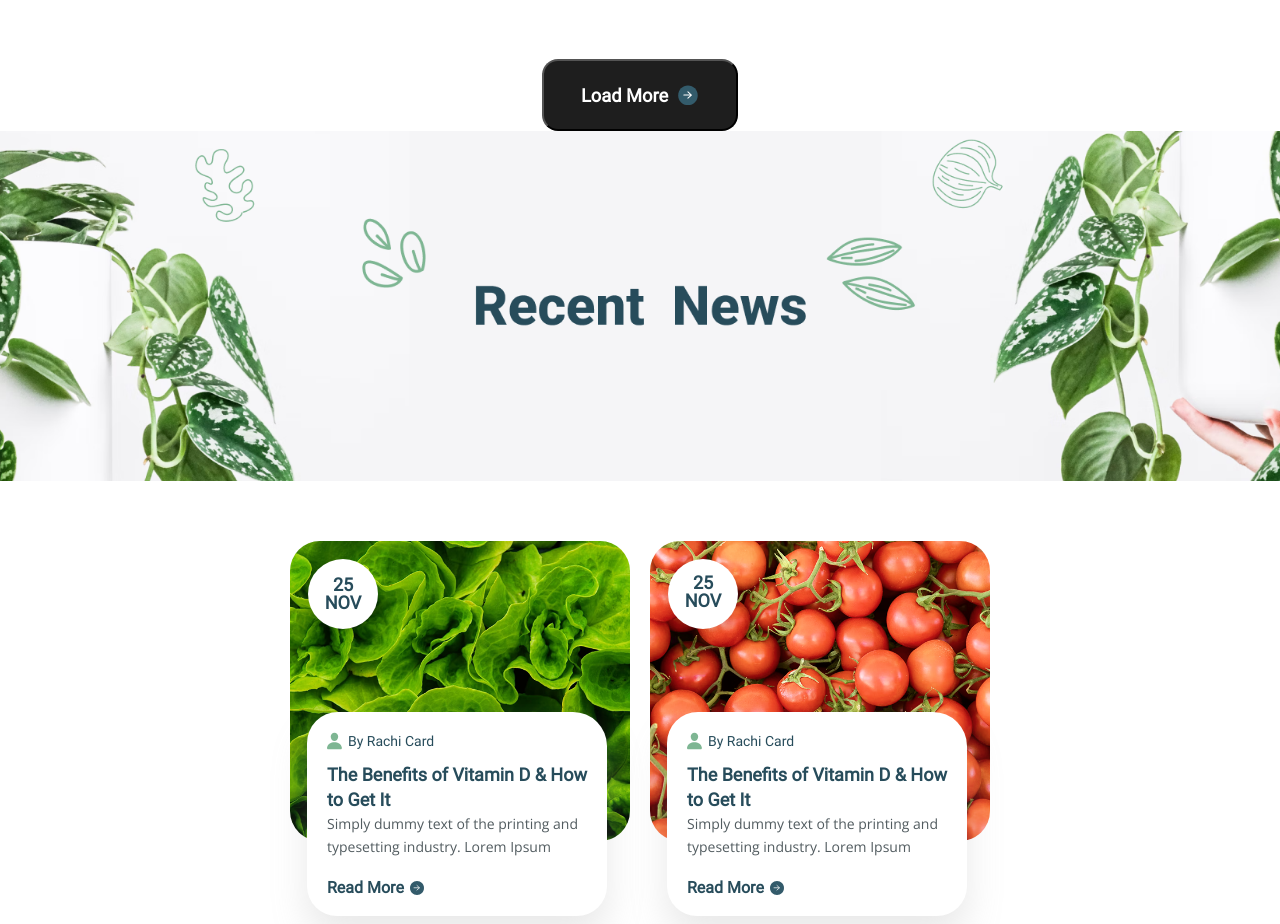
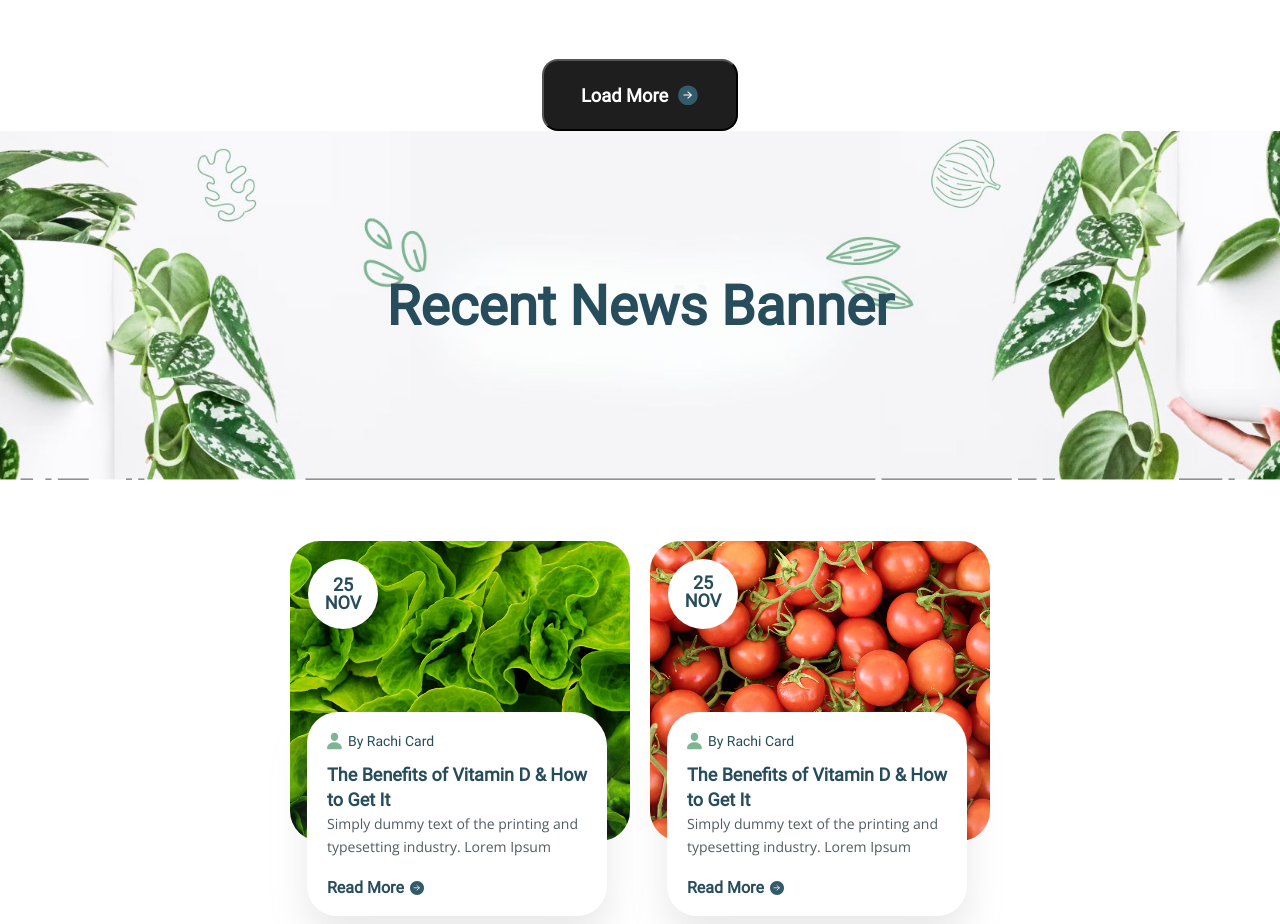
Before and after one commit to ravlikk/proj-organick, a website built with Vite: page src/index.html in a window 1280 px wide. Shown: the part 1960-2884 px from the top of the page. Built offline with nearby package versions, Linux system fonts and the light colour scheme; files whose address does not match are found by name.

Commit message:
Blog update

```diff
--- a/src/html/blog/blog.html
+++ b/src/html/blog/blog.html
@@ -1,8 +1,8 @@
 
 <section class="blog-section">
-        <h2>
-            <img src="../../image/blog-post/Recent-news-banner/Recent news.png" alt="Recent News Banner" class="blog-section__banner-image">
-        </h2>
+        <h1 class="blog-section__banner-image">
+            Recent News Banner
+        </h1>
 
       <div class="blog-section__container container">
 
--- a/src/scss/blog/_blog.scss
+++ b/src/scss/blog/_blog.scss
@@ -6,9 +6,22 @@
 }
 
 .blog-section__banner-image {
-  width: 100%;
-  height: 200px;
-  object-fit: cover;
+    display: flex;
+    align-items: center;
+    justify-content: center;
+    background-image: url(../../image/blog-post/Recent-news-banner/Recent-news.png);
+    background-size: cover;
+    background-position: center;
+    background-repeat: no-repeat;
+    font-size: 35px;
+    color: #274C5B;
+    font-family: Roboto;
+    font-style: normal;
+    font-weight: 800;
+    line-height: normal;
+    height: 200px;
+    width: 100%;
+
 }
 .blog-section__posts__groups {
   display: flex;
@@ -143,6 +156,7 @@
   }
 
   .blog-section__banner-image {
+    font-size: 55px;
     height: 350px;
   }
 
@@ -235,6 +249,7 @@
   }
 
   .blog-section__banner-image {
+    font-size: 65px;
     height: 350px;
   }
 
@@ -321,6 +336,7 @@
   }
 
   .blog-section__banner-image {
+    font-size: 70px;
     height: 450px;
   }
 
```
Also changed, not shown: src/image/blog-post/Recent-news-banner/Recent news.png (deleted), src/image/blog-post/Recent-news-banner/Recent-news.png (added), src/image/service/Organic-Only/Flowers.png (deleted), src/image/service/Organic-Only/Video-Icon.png (deleted), src/image/service/What-we-grow/Aerrow.png (deleted), src/image/service/What-we-grow/Aerrow.svg (deleted), src/image/service/What-we-grow/Delivery.png (deleted), src/image/service/What-we-grow/Ellipse.svg (deleted), src/image/service/What-we-grow/Milk-Bottle.png (deleted), src/image/service/What-we-grow/Nature Food.png (deleted), src/image/service/What-we-grow/Online Store.png (deleted), src/image/service/What-we-grow/Photo.png (deleted), src/image/service/What-we-grow/Radish.png (deleted), src/image/service/What-we-grow/Vegetables Bag.png (deleted), 1 other file.
